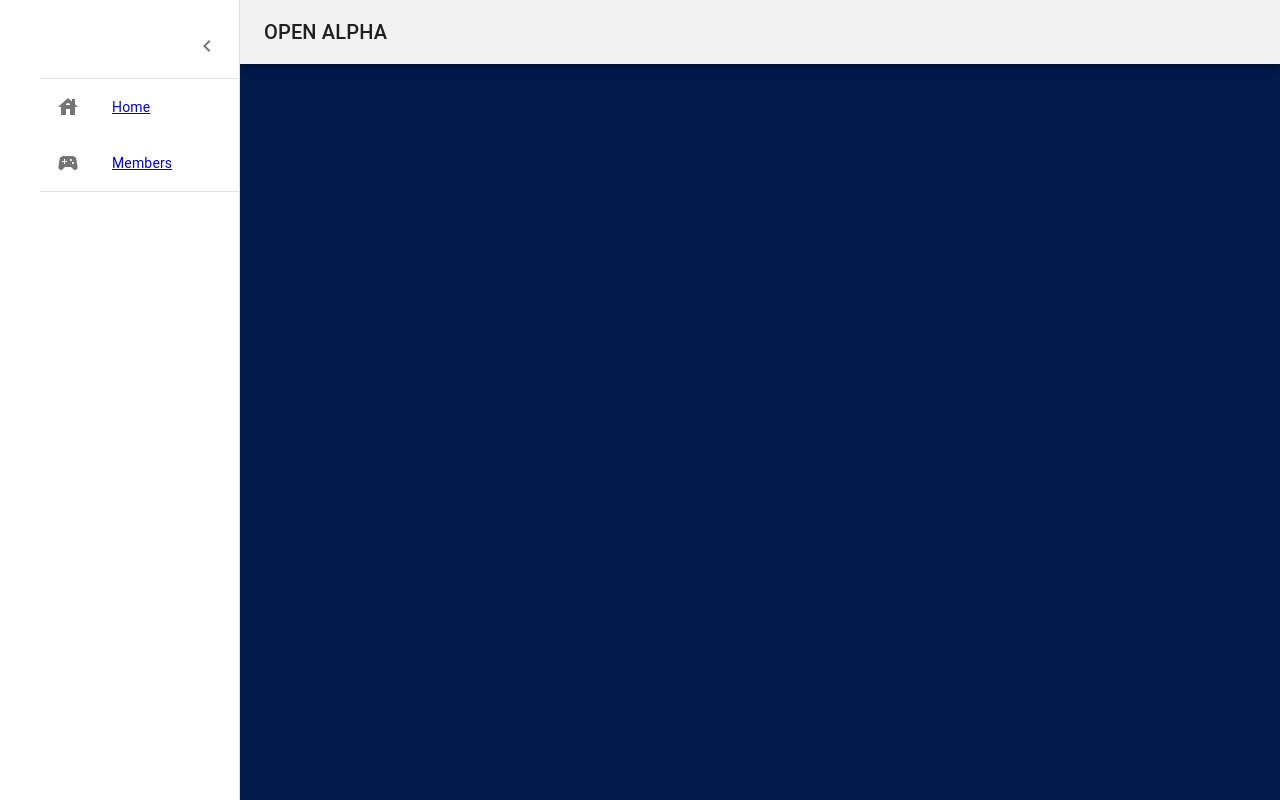
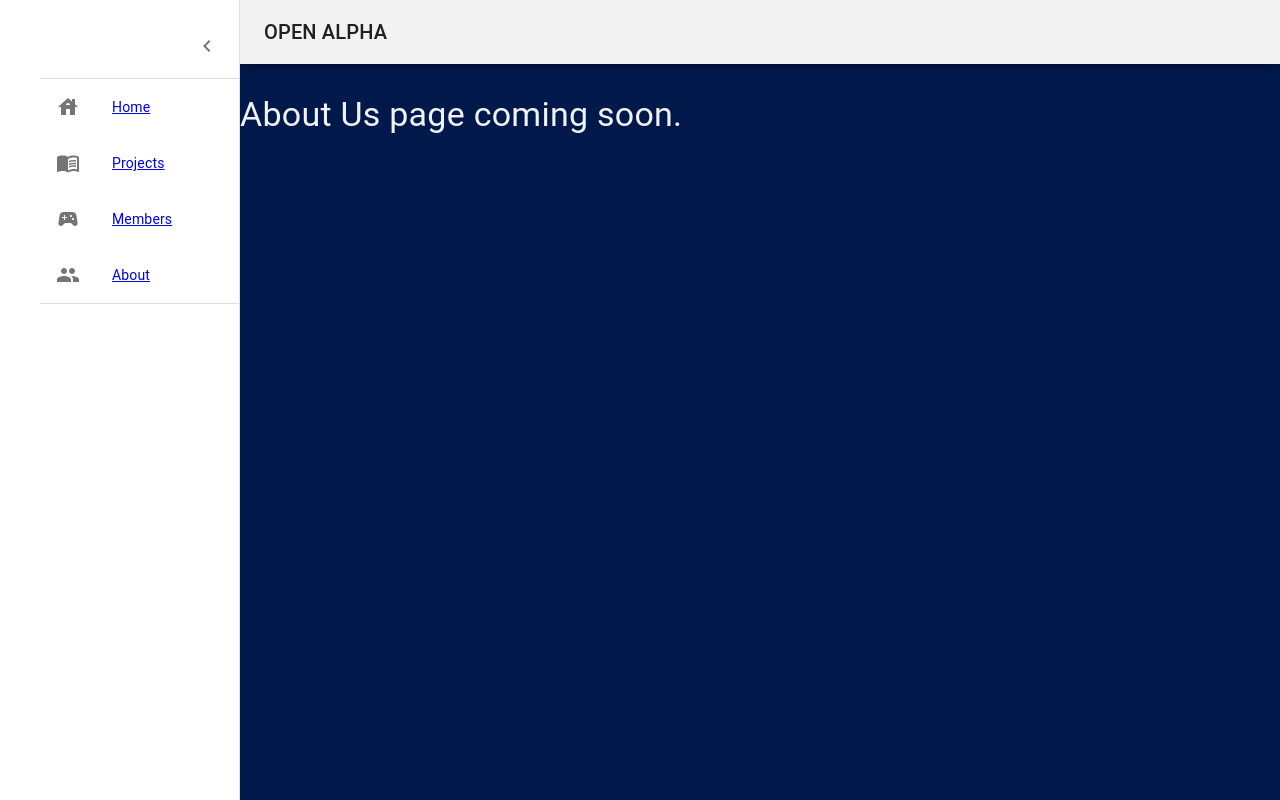
Before and after one commit to openalphausc/openalphausc.github.io, a React (Create React App) app in the folder my-app/: page /about-us in a window 1280 px wide. Both pictures are taken after a click on the button "open drawer". Built offline with nearby package versions, Linux system fonts and the light colour scheme.

Commit message:
added links
addded Projects and About Us navigation to the side drawer

```diff
--- a/my-app/src/App.js
+++ b/my-app/src/App.js
@@ -17,10 +17,13 @@ import ListItemIcon from '@material-ui/core/ListItemIcon';
 import ListItemText from '@material-ui/core/ListItemText';
 import InboxIcon from '@material-ui/icons/MoveToInbox';
 import HouseIcon from '@material-ui/icons/House';
-import MailIcon from '@material-ui/icons/Mail';
 import SportsIcon from '@material-ui/icons/SportsEsports';
+import MenuBookIcon from '@material-ui/icons/MenuBook';
+import GroupIcon from '@material-ui/icons/Group';
 import Home from './views/Home/content';
 import Members from './views/Members/members';
+import About from './views/About/about';
+import Projects from './views/Projects/projects';
 import {BrowserRouter as Router, Route, Link, Switch} from 'react-router-dom';
 
 const drawerWidth = 240;
@@ -150,10 +153,26 @@ export default function PersistentDrawerLeft() {
         </List>
         <List component='nav' aria-label='projects menu'>
           <ListItem button>
+            <ListItemIcon>
+            <MenuBookIcon/>
+            </ListItemIcon>
+            <li><Link to="/projects">Projects</Link></li>
+          </ListItem>
+        </List>
+        <List component='nav' aria-label='members menu'>
+          <ListItem button>
               <ListItemIcon>
               <SportsIcon/>
               </ListItemIcon>
               <li><Link to="/members">Members</Link></li>
+          </ListItem>
+        </List>
+        <List component='nav' aria-label='about us'>
+          <ListItem button>
+            <ListItemIcon>
+             <GroupIcon/>
+            </ListItemIcon>
+            <li><Link to="/about-us">About</Link></li>
           </ListItem>
         </List>
 
@@ -167,7 +186,9 @@ export default function PersistentDrawerLeft() {
       </Drawer>
       <Switch>
           <Route path="/" exact component={Home}/>
+          <Route path="/projects" component={Projects}/>
           <Route path="/members" component={Members}/>
+          <Route path="/about-us" component={About}/>
       </Switch>
         </Router>
 
--- a/my-app/src/views/About/about.js
+++ b/my-app/src/views/About/about.js
@@ -0,0 +1,34 @@
+import React from 'react';
+import { makeStyles } from '@material-ui/core/styles';
+import Typography from '@material-ui/core/Typography';
+
+
+export default function Members()
+{
+    return (
+        <div>
+        <div>
+
+          <Typography
+            variant="h4"
+            align="center"
+            color="secondary"
+            gutterBottom="true">
+              Where great games start.
+          </Typography>
+          <br/>
+          <br/>
+          <Typography
+            variant="h4"
+            align="center"
+            color="secondary"
+            gutterBottom="true">
+              About Us page coming soon.
+          </Typography>
+
+
+        </div>
+
+        </div>
+      );
+}
```
Also changed, not shown: my-app/src/views/Calendar/calendar.js (deleted).
